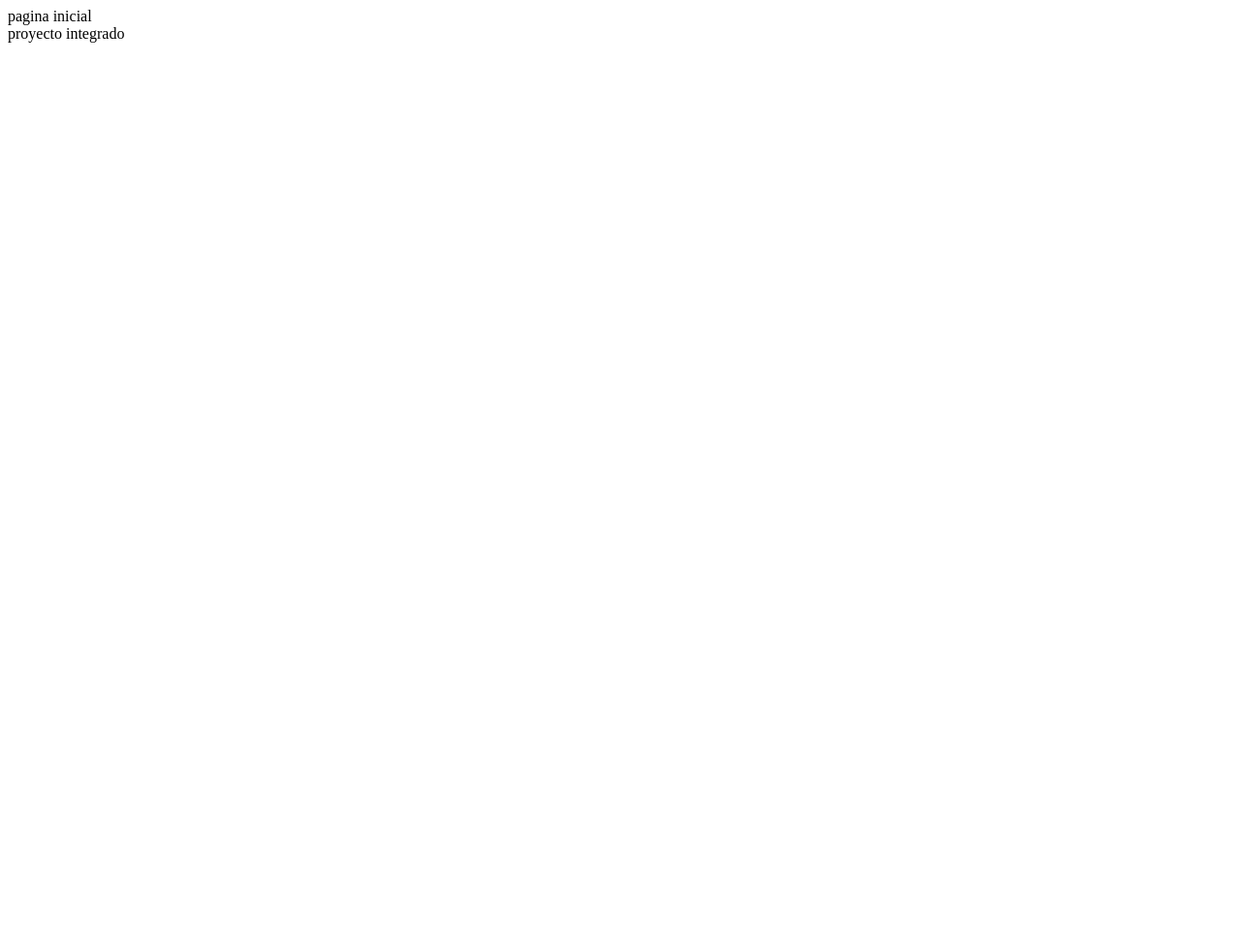
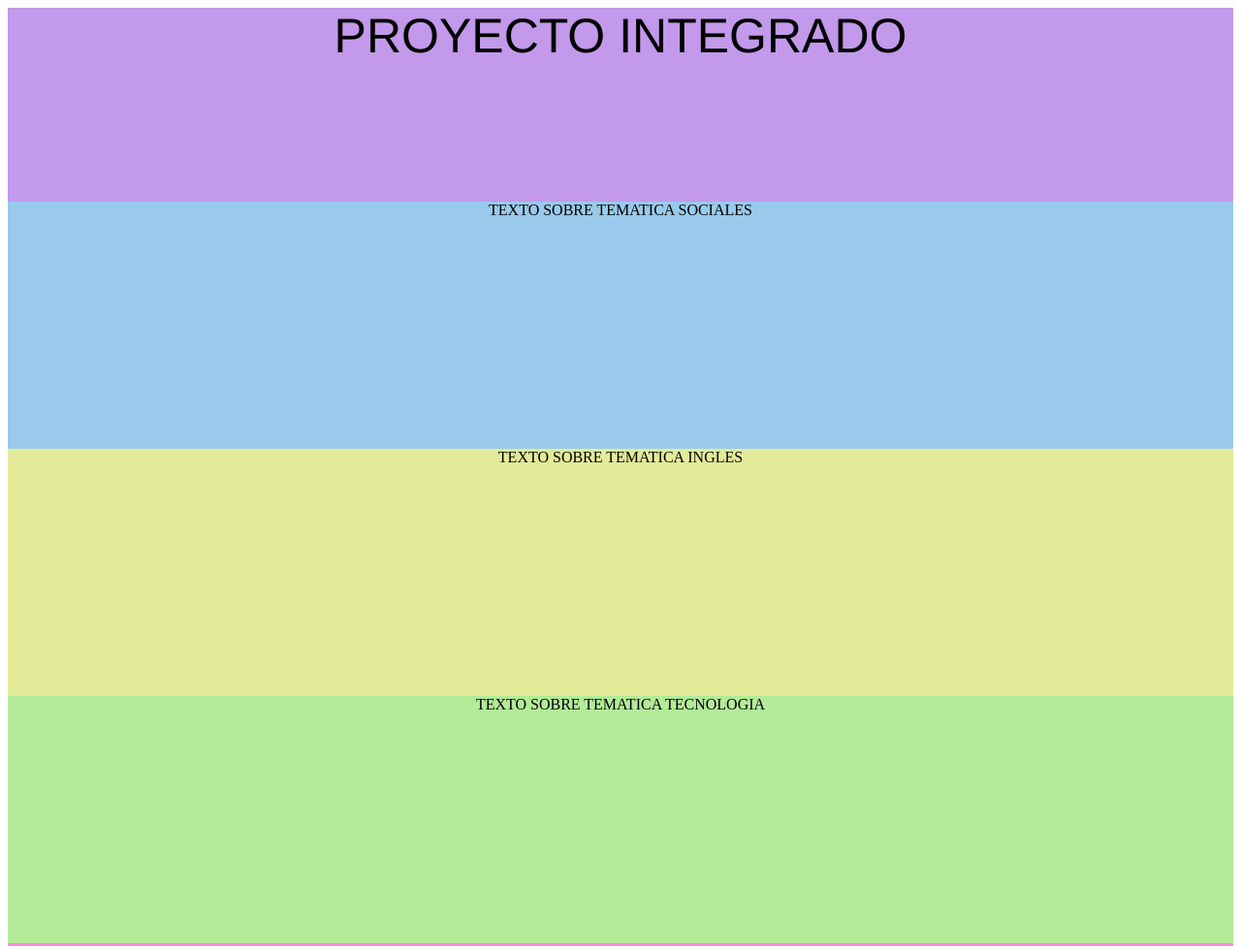
Before and after one commit to soffxtb/pruebapagina, a plain HTML site: page index.html in a window 1280 px wide. Shown: the top 976 px of the page at 97% size. Before the commit the page ends 800 px from the top, so only its background shows below. Drawn offline with Linux system fonts and the light colour scheme.

Commit message:
actualizacion 3

```diff
--- a/index.html
+++ b/index.html
@@ -4,10 +4,28 @@
     <meta charset="UTF-8">
     <meta name="viewport" content="width=device-width, initial-scale=1.0">
     <title>Document</title>
+<link rel="stylesheet" href="temas.css">
 </head>
-<body>
-    pagina inicial <br>
+<body></body>
 
-    proyecto integrado
+<div  class="contenedor">
+
+<div  class="encabezado">
+
+PROYECTO INTEGRADO
+
+</div>
+<div  class="sociales">
+    TEXTO SOBRE TEMATICA SOCIALES
+</div>
+<div  class="ingles">
+    TEXTO SOBRE TEMATICA INGLES
+</div>
+<div  class="tecnologia">
+    TEXTO SOBRE TEMATICA TECNOLOGIA
+</div>
+
+</div>
+
 </body>
 </html>
--- /dev/null
+++ b/temas.css
@@ -0,0 +1,44 @@
+.contenedor{
+
+  width: 100%;
+  height: 1200px;
+  background-color: rgb(248, 139, 215);
+  display: flex;
+  flex-direction: column;
+  text-align: center;
+
+}
+
+.encabezado{
+  width: 100%;
+  height: 200px;
+  background-color: rgb(195, 153, 235);
+
+  font-size: 50px;
+  font-family: 'Franklin Gothic Medium', 'Arial Narrow', Arial, sans-serif;
+
+}
+
+.sociales{
+
+  width: 100%;
+  height: 255px;
+  background-color: rgb(153, 202, 235);
+
+}
+
+.ingles{
+
+  width: 100%;
+  height: 255px;
+  background-color: rgb(227, 235, 153);
+
+}
+
+.tecnologia{
+
+  width: 100%;
+  height: 255px;
+  background-color: rgb(179, 235, 153);
+
+}
```
